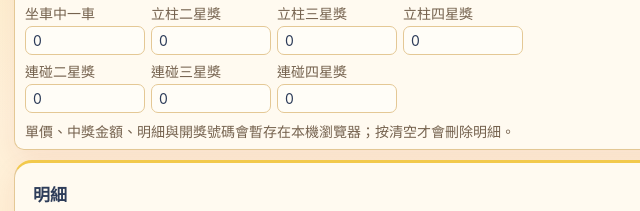
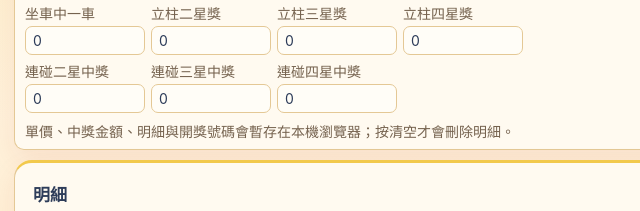
Before and after one commit to eoniancco-hub/shuang-shuang-ying-539, a website: page index.html in a window 1280 px wide. Shown: the part 357-568 px from the top of the page, 0-640 px from the left. Drawn offline with Linux system fonts and the light colour scheme.

Commit message:
Clarify combo prize labels

```diff
--- a/index.html
+++ b/index.html
@@ -117,15 +117,15 @@
             <input id="pillarFourPrizeInput" type="number" min="0" step="0.01" value="0" />
           </label>
           <label class="setting-prize">
-            連碰二星獎
+            連碰二星中獎
             <input id="comboTwoPrizeInput" type="number" min="0" step="0.01" value="0" />
           </label>
           <label class="setting-prize">
-            連碰三星獎
+            連碰三星中獎
             <input id="comboThreePrizeInput" type="number" min="0" step="0.01" value="0" />
           </label>
           <label class="setting-prize">
-            連碰四星獎
+            連碰四星中獎
             <input id="comboFourPrizeInput" type="number" min="0" step="0.01" value="0" />
           </label>
         </div>
```
